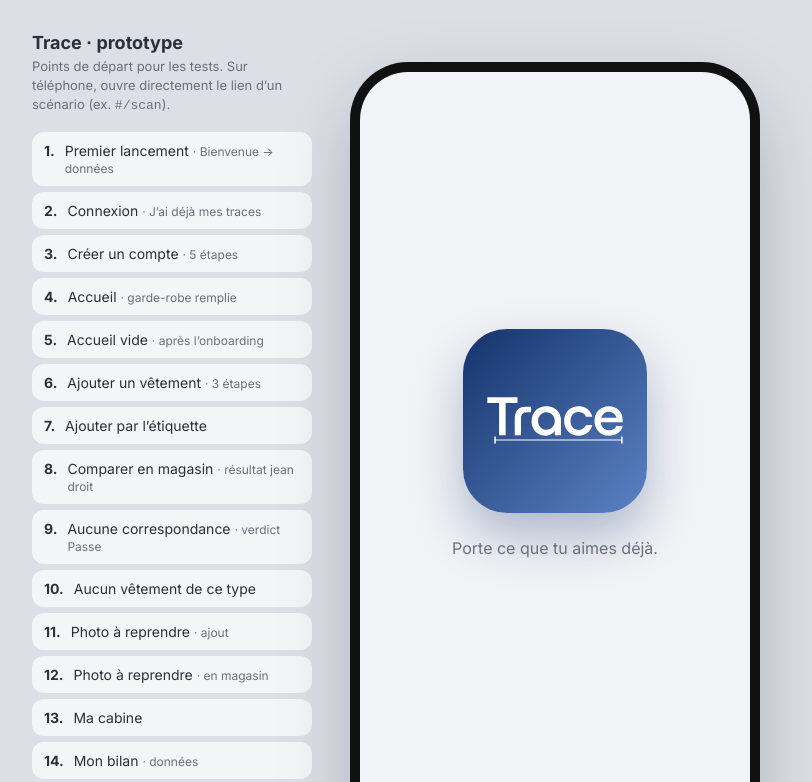
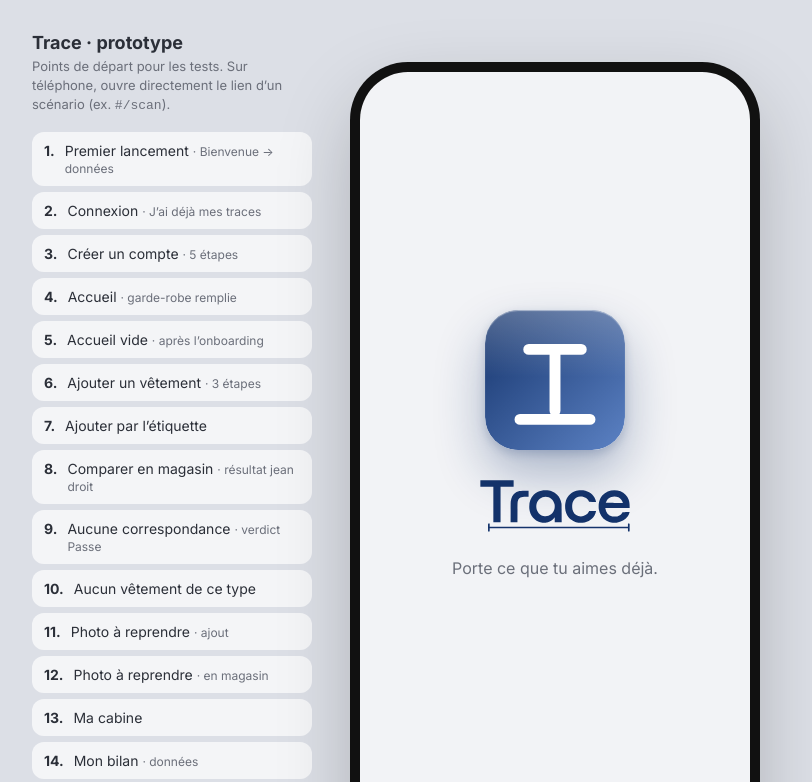
Before and after one commit to hugo1234925/trace-prototype-v2, a plain HTML site: page index.html in a window 1280 px wide. Shown: the top 782 px of the page, without its empty margins (249-1061 px from the left). Drawn offline with Linux system fonts and the light colour scheme.

Commit message:
Écran de lancement : icône de l'app et mot Trace en dessous
Co-Authored-By: Claude Opus 5.5 <noreply@anthropic.com>
Claude-Session: https://claude.ai/code/session_01M8MTcqRzzhwABs1Bv77dnH

```diff
--- a/css/style.css
+++ b/css/style.css
@@ -503,3 +503,10 @@ h1, h2, h3, p { margin: 0; }
   box-shadow: 0 12px 28px rgba(20,51,107,.32), inset 0 2px 3px rgba(255,255,255,.5), inset 0 -8px 16px rgba(10,25,60,.3); }
 .cat-tile[aria-pressed="true"]::before { background: linear-gradient(180deg, rgba(255,255,255,.35), rgba(255,255,255,0) 45%); }
 .cat-tile[aria-pressed="true"] .ic { background: none; }
+
+/* Écran de lancement : icône de l'app + mot Trace dessous */
+.app-icon { position: relative; width: 140px; height: 140px; border-radius: 33px; overflow: hidden;
+  box-shadow: 0 24px 50px rgba(20,51,107,.32), 0 4px 10px rgba(20,51,107,.18); }
+.app-icon img { display: block; width: 100%; height: 100%; max-height: none; }
+.app-icon::after { content: ""; position: absolute; inset: 0; border-radius: inherit; pointer-events: none;
+  background: linear-gradient(180deg, rgba(255,255,255,.28), rgba(255,255,255,0) 48%); box-shadow: inset 0 1px 1px rgba(255,255,255,.5); }
--- a/js/app.js
+++ b/js/app.js
@@ -306,9 +306,8 @@
   SCREENS.o1 = () => screen('', `
     <div class="spacer"></div>
     <div class="stack gap-24" style="align-items:center">
-      <div style="width:184px;height:184px;border-radius:44px;background:linear-gradient(135deg,#14336B,#5C82C4);box-shadow:0 24px 50px rgba(20,51,107,.3);display:flex;align-items:center;justify-content:center">
-        <img src="img/logo-trace.svg" alt="Trace" width="136" height="48">
-      </div>
+      <div class="app-icon"><img src="img/favicon.svg" alt="" width="140" height="140"></div>
+      <img src="img/logo-trace-bleu.svg" alt="Trace" width="150" height="53" style="margin-top:6px">
       <p class="body" style="font-size:16px">Porte ce que tu aimes déjà.</p>
     </div>
     <div class="spacer"></div>
```
Also changed, not shown: img/logo-trace-bleu.svg (added).
